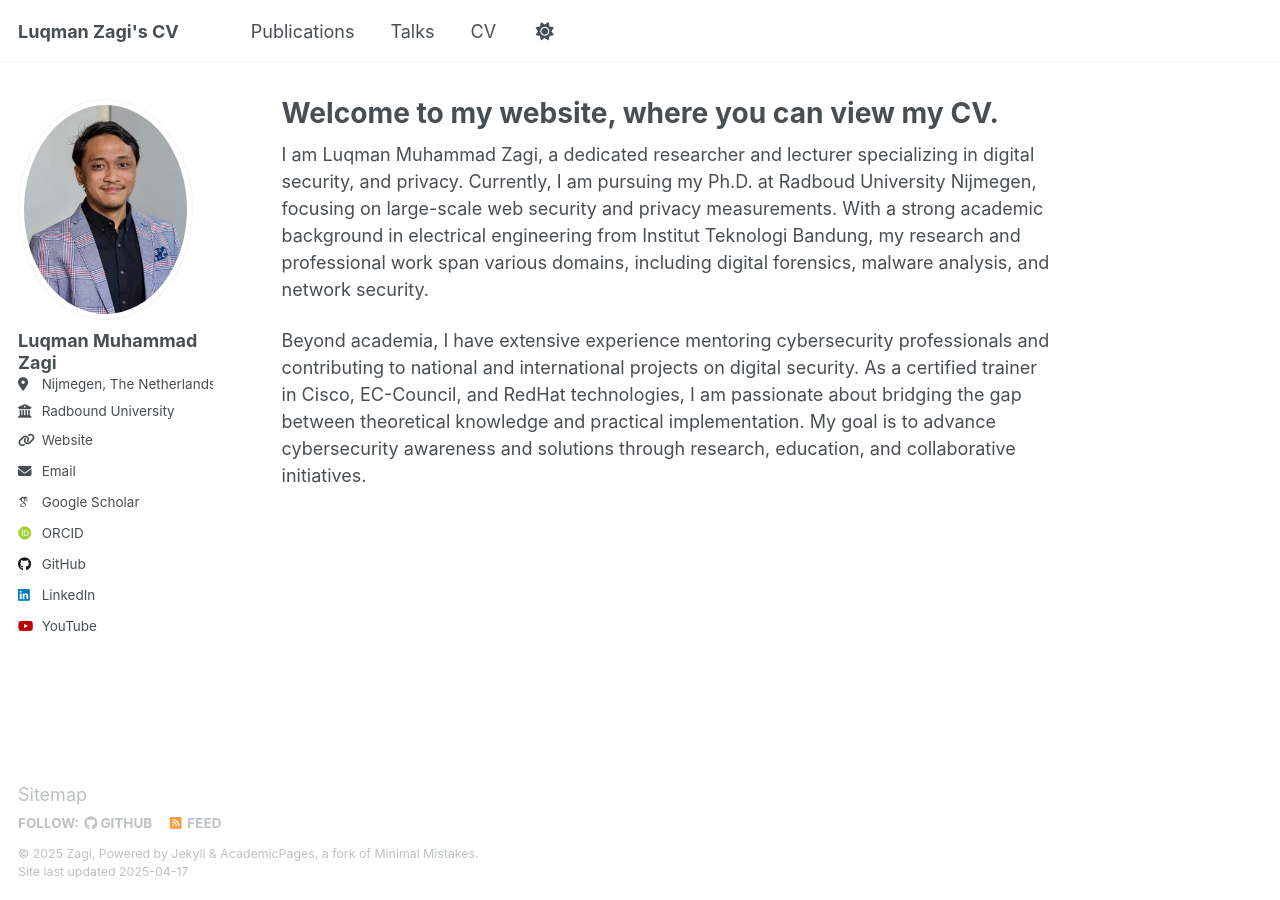
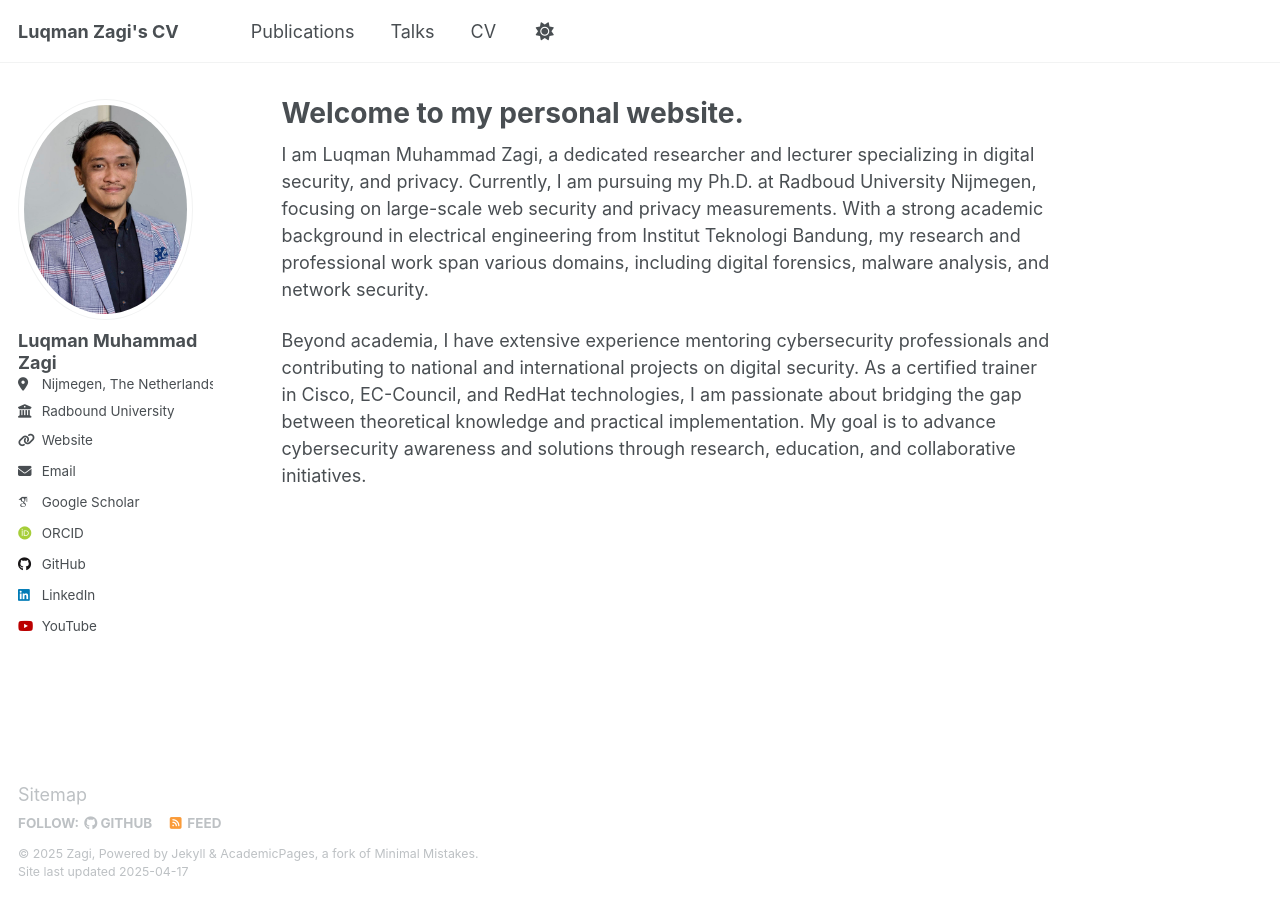
Before and after one commit to luqmanzagi/luqmanzagi.github.io, a Jekyll site: the page built from _pages/about.md, in a window 1280 px wide. Built offline with Jekyll 4.4.1, drawn with Linux system fonts in a browser that asks for light colours; some web fonts are replaced.

Commit message:
update about

```diff
--- a/_pages/about.md
+++ b/_pages/about.md
@@ -1,6 +1,6 @@
 ---
 permalink: /
-title: "Welcome to my website, where you can view my CV."
+title: "Welcome to my personal website."
 author_profile: true
 redirect_from:
   - /about/
```
